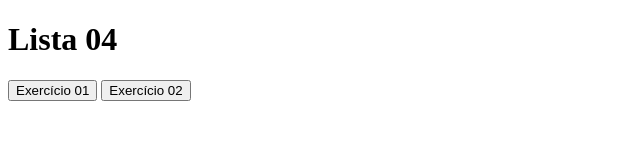
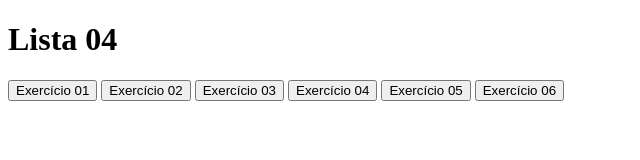
Before and after one commit to MarjoDev/lingua-progam-1bi, a plain HTML site: page lista_04/lista_04.html in a window 1280 px wide. Shown: the whole page, without its empty margins (0-640 px from the left). Drawn offline with Linux system fonts and the light colour scheme.

Commit message:
update lista 4

```diff
--- a/lista_04/lista_04.html
+++ b/lista_04/lista_04.html
@@ -11,5 +11,9 @@
         <h1> Lista 04 </h1>
         <button onclick="exe_01()"> Exercício 01 </button>
         <button onclick="exe_02()"> Exercício 02 </button>
+        <button onclick="exe_03()"> Exercício 03 </button>
+        <button onclick="exe_04()"> Exercício 04 </button>
+        <button onclick="exe_05()"> Exercício 05 </button>
+        <button onclick="exe_06()"> Exercício 06 </button>
     </body>
 </html>
--- a/lista_04/lista_04.js
+++ b/lista_04/lista_04.js
@@ -70,3 +70,97 @@ function exe_02(){
         }
     }
 }
+function exe_03(){
+    let codigos = []
+    let estoque = []
+    for(let i=0;i<10;i++){
+        codigos.push(Number(prompt(`Informe o código do produto ${i+1}`)))
+        estoque.push(Number(prompt(`Informe a quantidade em estoque do produto ${i+1}`)))
+    }
+    let cliente = Number(prompt(`Informe o código do cliente que deseja comprar`))
+    do {
+        let produto = Number(prompt(`Informe o código do produto que deseja comprar`))
+        let qtde = Number(prompt(`Informe a quantidade que deseja comprar`))
+        let achou = false
+        for(let i=0;i<10;i++){
+            if (codigos[i] == produto){
+                achou = true
+                if (estoque[i] >= qtde){
+                    alert(`Venda realizada com sucesso`)
+                    estoque[i] = estoque[i] - qtde
+                }
+                else {
+                    alert(`Não tem estoque suficiente`)
+                }
+            }
+        }
+        if (!achou){
+            alert(`Produto não encontrado`)
+        }
+        cliente = Number(prompt(`Informe o código do novo cliente ou 0 para encerrar`))
+    }
+    while(cliente != 0)
+    for(let i=0;i<10;i++){
+        console.log(`Produto ${codigos[i]} tem ${estoque[i]} unidades em estoque`)
+    }
+}
+function exe_04(){
+    let vetor = []
+    for(let i=0;i<15;i++){
+        vetor.push(Number(prompt(`Informe o ${i+1}° número`)))
+    }
+    for(let i=0;i<15;i++){
+        if (vetor[i] == 30){
+            alert(`A posição ${i+1} tem o valor 30`)
+        }
+    }
+}
+function exe_05(){
+    let logica = []
+    let linguagem = []
+    let ambos = 0
+    for(let i=0;i<10;i++){
+        logica.push(Number(prompt(`Informe o código do ${i+1}° aluno para matéria de lógica`)))
+        linguagem.push(Number(prompt(`Informe o código do ${i+1}° aluno para matéria de linguagem de programação`)))
+    }
+    for(let i=0;i<10;i++){
+        for(let j=0;j=10;j++){
+            if (logica[i] == linguagem[j]){
+                ambos++
+            }
+        }
+    }
+    alert(`O número de alunos matriculados em ambas matérias é ${ambos}`)
+}
+function exe_06(){
+    let vendas = []
+    let percentuais = []
+    let nomes = []
+    for(let i=0;i<10;i++){
+        nomes.push(prompt(`Informe o nome do vendedor ${i+1}`))
+        vendas.push(Number(prompt(`Informe o total de vendas do vendedor ${i+1}`)))
+        percentuais.push(Number(prompt(`Informe o percentual de comissão do vendedor ${i+1}`)))
+    }
+    let comissoes = []
+    for(let i=0;i<10;i++){
+        comissoes.push(vendas[i] * percentuais[i]/100)
+        console.log(`${nomes[i]} vai receber ${comissoes[i]}`)
+    }
+    let total = 0
+    for(let i=0;i<10;i++){
+        total = total + vendas[i]
+    }
+    console.log(`Total de vendas ${total}`)
+    let maior = comissoes[0]
+    let menor = comissoes[0]
+    for(let i=1;i<10;i++){
+        if (comissoes[i] > maior){
+            maior = comissoes[i]
+        }
+        if (comissoes[i] < menor){
+            menor = comissoes[i]
+        }
+    }
+    console.log(`Maior comissão ${maior} do ${nomes[comissoes.indexOf(maior)]}`)
+    console.log(`Menor comissão ${menor} do ${nomes[comissoes.indexOf(menor)]}`)
+}
```
